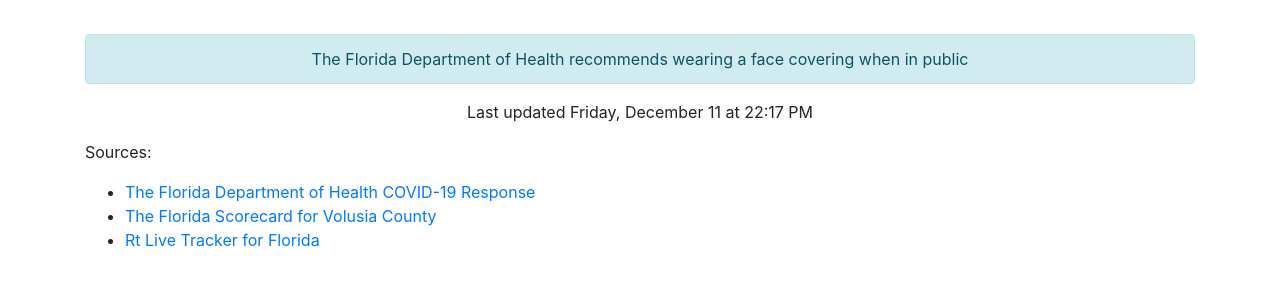
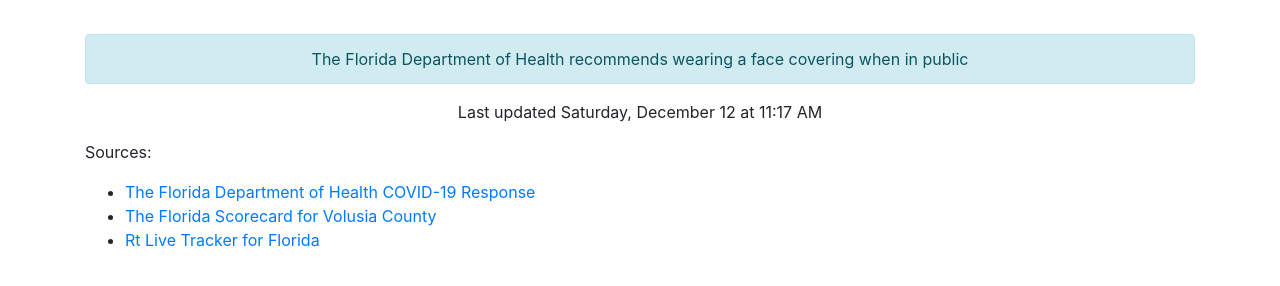
Before and after one commit to thinkjson/timeforchurch, a Jekyll site: the page built from index.md, in a window 1280 px wide. Shown: the part 586-872 px from the top of the page. Built offline with Jekyll 4.4.1, drawn with Linux system fonts in a browser that asks for light colours; our own code applies the rules of GitHub Pages for plain Markdown files.

Commit message:
Updating data

```diff
--- a/_includes/data.html
+++ b/_includes/data.html
@@ -10,4 +10,4 @@
     <div class="outcome text-success">YES</div>
     <div class="alert alert-info" role="alert">The Florida Department of Health recommends wearing a face covering when in public</div>
 
-    <p>Last updated Friday, December 11 at 22:17 PM</p>
+    <p>Last updated Saturday, December 12 at 11:17 AM</p>
```
